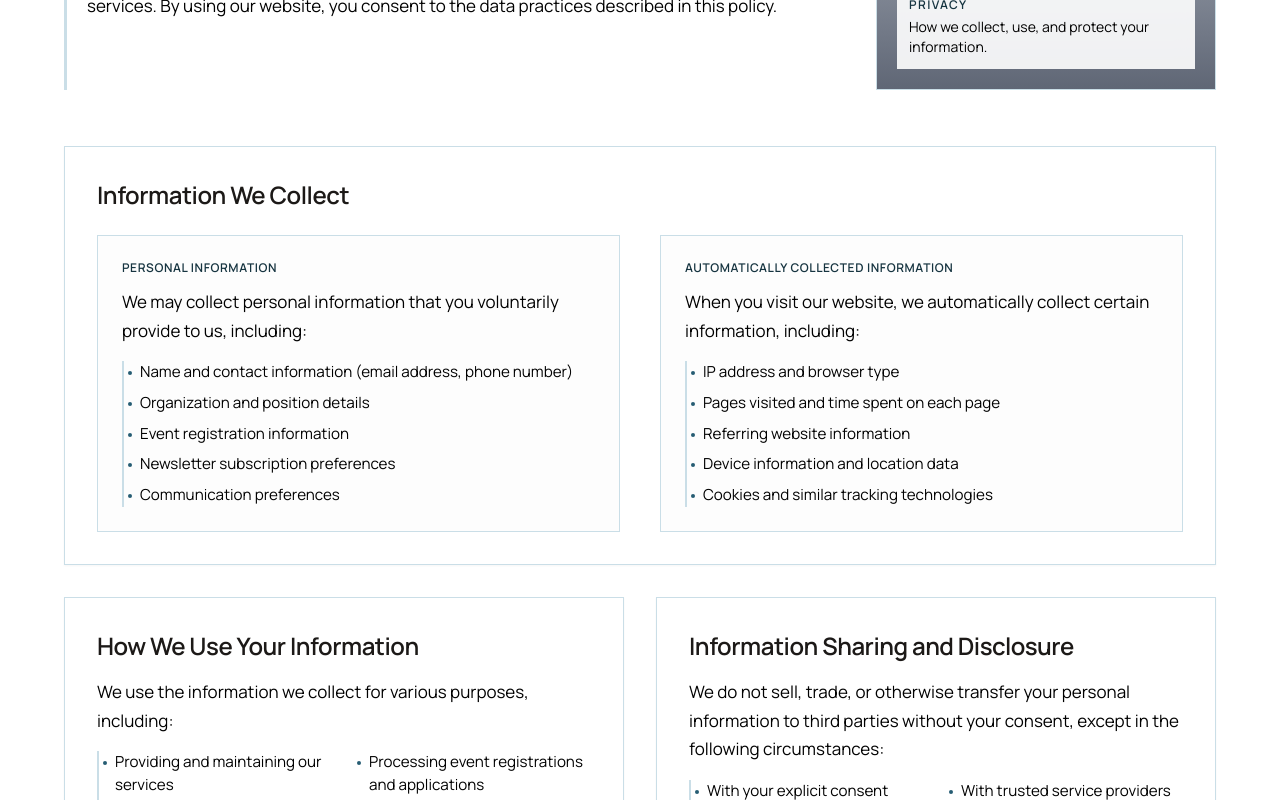
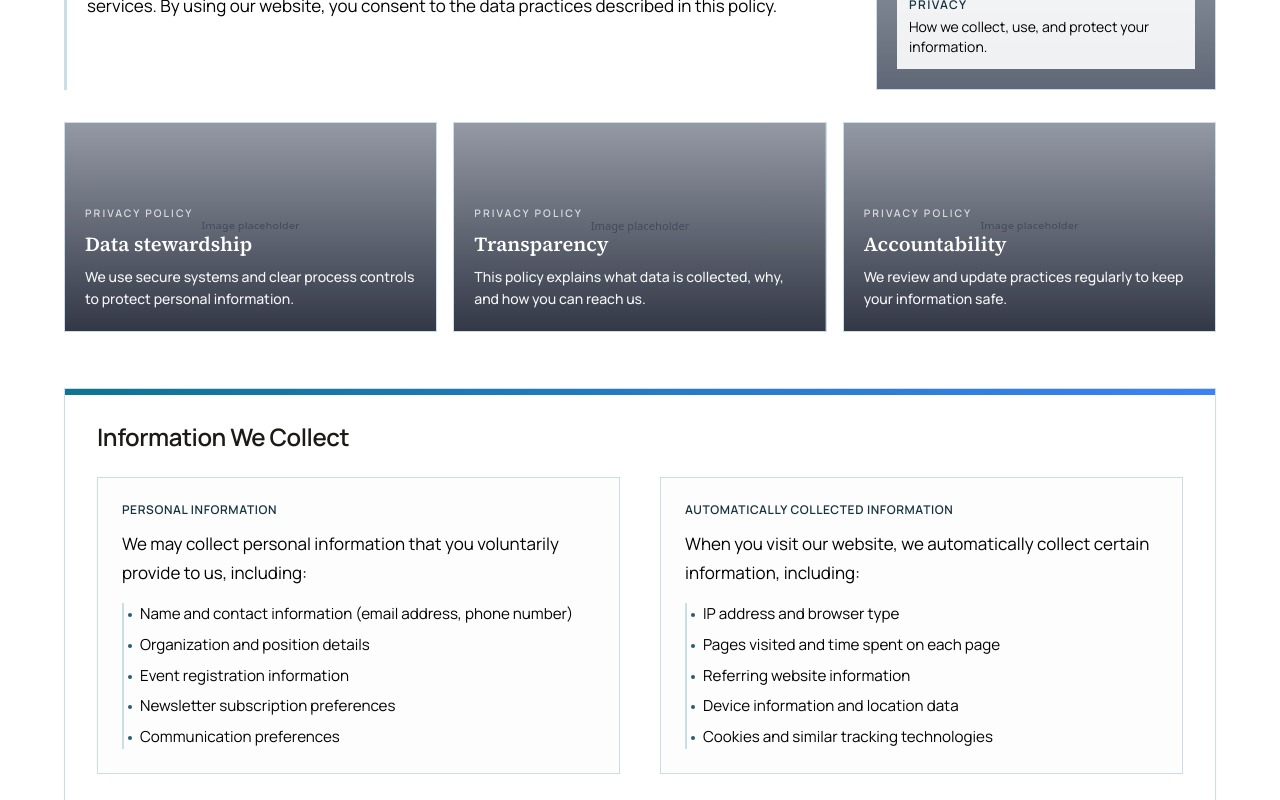
Before and after one commit to wastwagon/AGC, a Next.js app in the folder agc-site/: page /privacy-policy in a window 1280 px wide. Shown: the part 580-1380 px from the top of the page. Built offline with nearby package versions, Linux system fonts and the light colour scheme; no server answers; the database is empty.

Commit message:
Update files

```diff
--- a/agc-site/src/app/get-involved/partnership/page.tsx
+++ b/agc-site/src/app/get-involved/partnership/page.tsx
@@ -23,10 +23,19 @@ export default async function PartnershipPage() {
   const c = (merged as unknown as typeof getInvolvedContent).partnership;
   const heroImage = (await resolveImageUrl((c as Record<string, unknown>).heroImage as string | undefined)) || placeholderImages.getInvolved;
 
-  type PartnershipCard = { title: string; description: string };
-  const partnershipCards: PartnershipCard[] = Array.isArray((c as Record<string, unknown>).cards) && ((c as Record<string, unknown>).cards as PartnershipCard[]).length > 0
-    ? ((c as Record<string, unknown>).cards as PartnershipCard[])
-    : (getInvolvedContent.opportunities.find(opp => opp.id === "partnership")?.cards as PartnershipCard[] | undefined) ?? [];
+  type PartnershipCard = { id: number; title: string; description: string; backgroundImage?: string };
+  const rawCards =
+    Array.isArray((c as Record<string, unknown>).cards) && ((c as Record<string, unknown>).cards as PartnershipCard[]).length > 0
+      ? ((c as Record<string, unknown>).cards as PartnershipCard[])
+      : (getInvolvedContent.opportunities.find((opp) => opp.id === "partnership")?.cards as
+          | Array<{ title: string; description: string; backgroundImage?: string }>
+          | undefined) ?? [];
+  const partnershipCards: PartnershipCard[] = rawCards.map((card, index) => ({
+    id: typeof (card as { id?: unknown }).id === "number" ? Number((card as { id?: unknown }).id) : index + 1,
+    title: card.title,
+    description: card.description,
+    backgroundImage: card.backgroundImage,
+  }));
 
   return (
     <>
--- a/agc-site/src/app/privacy-policy/page.tsx
+++ b/agc-site/src/app/privacy-policy/page.tsx
@@ -33,6 +33,17 @@ export default async function PrivacyPolicyPage() {
     .filter(Boolean)
     .join(" · ");
   const introVisual = heroSrc ?? placeholderImages.about;
+  const contentMap = content as Record<string, unknown>;
+  const getImageRef = (key: string) =>
+    typeof contentMap[key] === "string" ? String(contentMap[key]).trim() : "";
+  const [sectionVisualAResolved, sectionVisualBResolved, sectionVisualCResolved] = await Promise.all([
+    resolveImageUrl(getImageRef("sectionVisualA") || getImageRef("sectionImageA") || content.sectionImage?.trim() || undefined),
+    resolveImageUrl(getImageRef("sectionVisualB") || getImageRef("sectionImageB") || undefined),
+    resolveImageUrl(getImageRef("sectionVisualC") || getImageRef("sectionImageC") || undefined),
+  ]);
+  const sectionVisualA = cardImageUrlOrNull(sectionVisualAResolved) ?? placeholderImages.events;
+  const sectionVisualB = cardImageUrlOrNull(sectionVisualBResolved) ?? placeholderImages.news;
+  const sectionVisualC = cardImageUrlOrNull(sectionVisualCResolved) ?? placeholderImages.about;
   const introSection = content.sections.find((section) => section.title.trim().toLowerCase() === "introduction");
   const introSectionText = "content" in (introSection ?? {}) ? introSection?.content?.trim() : "";
 
@@ -76,10 +87,44 @@ export default async function PrivacyPolicyPage() {
             </div>
           </div>
 
+          <div className="mt-8 grid gap-4 md:grid-cols-3">
+            {[
+              {
+                title: "Data stewardship",
+                body: "We use secure systems and clear process controls to protect personal information.",
+                image: sectionVisualA,
+              },
+              {
+                title: "Transparency",
+                body: "This policy explains what data is collected, why, and how you can reach us.",
+                image: sectionVisualB,
+              },
+              {
+                title: "Accountability",
+                body: "We review and update practices regularly to keep your information safe.",
+                image: sectionVisualC,
+              },
+            ].map((item) => (
+              <article key={item.title} className="relative min-h-[210px] overflow-hidden border border-border/80 bg-slate-900">
+                <div
+                  className="absolute inset-0 bg-cover bg-center"
+                  style={{
+                    backgroundImage: `linear-gradient(to bottom, rgba(2,6,23,0.35), rgba(2,6,23,0.78)), url('${item.image}')`,
+                  }}
+                />
+                <div className="relative z-10 flex h-full flex-col justify-end p-5 text-white">
+                  <p className="text-[0.65rem] font-semibold uppercase tracking-[0.2em] text-white/75">Privacy policy</p>
+                  <h3 className="mt-2 font-serif text-xl font-semibold">{item.title}</h3>
+                  <p className="mt-2 text-sm font-medium leading-relaxed text-white/95">{item.body}</p>
+                </div>
+              </article>
+            ))}
+          </div>
+
           <div className="mt-14 grid gap-8 lg:grid-cols-2">
             {content.sections
               .filter((section) => section.title.trim().toLowerCase() !== "introduction")
-              .map((section) => {
+              .map((section, index) => {
               const subs =
                 "subsections" in section && Array.isArray(section.subsections) ? section.subsections : [];
               const lead = "content" in section ? section.content?.trim() ?? "" : "";
@@ -94,12 +139,23 @@ export default async function PrivacyPolicyPage() {
                   key={section.title}
                   className={
                     spanFull
-                      ? "page-card p-6 sm:p-8 lg:col-span-2"
+                      ? "page-card relative overflow-hidden border-border/90 p-6 sm:p-8 lg:col-span-2"
                       : isCompact
-                        ? "page-card p-6 sm:p-7"
-                        : "page-card p-6 sm:p-8"
+                        ? "page-card relative overflow-hidden border-border/90 p-6 sm:p-7"
+                        : "page-card relative overflow-hidden border-border/90 p-6 sm:p-8"
                   }
                 >
+                  <div
+                    className="pointer-events-none absolute inset-x-0 top-0 h-1.5"
+                    style={{
+                      background:
+                        index % 3 === 0
+                          ? "linear-gradient(to right, rgb(14 116 144), rgb(59 130 246))"
+                          : index % 3 === 1
+                            ? "linear-gradient(to right, rgb(22 163 74), rgb(14 116 144))"
+                            : "linear-gradient(to right, rgb(180 83 9), rgb(217 119 6))",
+                    }}
+                  />
                   <h2 className="page-heading text-xl text-black sm:text-2xl">{section.title}</h2>
                   {lead ? <p className="mt-4 page-prose text-[0.98rem]">{section.content}</p> : null}
 
--- a/agc-site/src/app/terms-of-service/page.tsx
+++ b/agc-site/src/app/terms-of-service/page.tsx
@@ -32,6 +32,17 @@ export default async function TermsOfServicePage() {
     .filter(Boolean)
     .join(" · ");
   const introVisual = heroSrc ?? placeholderImages.about;
+  const contentMap = content as Record<string, unknown>;
+  const getImageRef = (key: string) =>
+    typeof contentMap[key] === "string" ? String(contentMap[key]).trim() : "";
+  const [sectionVisualAResolved, sectionVisualBResolved, sectionVisualCResolved] = await Promise.all([
+    resolveImageUrl(getImageRef("sectionVisualA") || getImageRef("sectionImageA") || content.sectionImage?.trim() || undefined),
+    resolveImageUrl(getImageRef("sectionVisualB") || getImageRef("sectionImageB") || undefined),
+    resolveImageUrl(getImageRef("sectionVisualC") || getImageRef("sectionImageC") || undefined),
+  ]);
+  const sectionVisualA = cardImageUrlOrNull(sectionVisualAResolved) ?? placeholderImages.events;
+  const sectionVisualB = cardImageUrlOrNull(sectionVisualBResolved) ?? placeholderImages.news;
+  const sectionVisualC = cardImageUrlOrNull(sectionVisualCResolved) ?? placeholderImages.about;
   const introSection = content.sections.find((section) => section.title.trim().toLowerCase() === "introduction");
   const introSectionText = "content" in (introSection ?? {}) ? introSection?.content?.trim() : "";
 
@@ -74,10 +85,44 @@ export default async function TermsOfServicePage() {
             </div>
           </div>
 
+          <div className="mt-8 grid gap-4 md:grid-cols-3">
+            {[
+              {
+                title: "Fair use",
+                body: "Clear expectations for using our website content, resources, and services responsibly.",
+                image: sectionVisualA,
+              },
+              {
+                title: "User responsibilities",
+                body: "Guidelines to help maintain safe, respectful, and lawful participation on the site.",
+                image: sectionVisualB,
+              },
+              {
+                title: "Legal clarity",
+                body: "Transparent terms that define rights, limitations, and important legal boundaries.",
+                image: sectionVisualC,
+              },
+            ].map((item) => (
+              <article key={item.title} className="relative min-h-[210px] overflow-hidden border border-border/80 bg-slate-900">
+                <div
+                  className="absolute inset-0 bg-cover bg-center"
+                  style={{
+                    backgroundImage: `linear-gradient(to bottom, rgba(2,6,23,0.35), rgba(2,6,23,0.78)), url('${item.image}')`,
+                  }}
+                />
+                <div className="relative z-10 flex h-full flex-col justify-end p-5 text-white">
+                  <p className="text-[0.65rem] font-semibold uppercase tracking-[0.2em] text-white/75">Terms of service</p>
+                  <h3 className="mt-2 font-serif text-xl font-semibold">{item.title}</h3>
+                  <p className="mt-2 text-sm font-medium leading-relaxed text-white/95">{item.body}</p>
+                </div>
+              </article>
+            ))}
+          </div>
+
           <div className="mt-14 grid gap-8 lg:grid-cols-2">
             {content.sections
               .filter((section) => section.title.trim().toLowerCase() !== "introduction")
-              .map((section) => {
+              .map((section, index) => {
               const subs =
                 "subsections" in section && Array.isArray(section.subsections) ? section.subsections : [];
               const lead = "content" in section ? section.content?.trim() ?? "" : "";
@@ -92,12 +137,23 @@ export default async function TermsOfServicePage() {
                   key={section.title}
                   className={
                     spanFull
-                      ? "page-card p-6 sm:p-8 lg:col-span-2"
+                      ? "page-card relative overflow-hidden border-border/90 p-6 sm:p-8 lg:col-span-2"
                       : isCompact
-                        ? "page-card p-6 sm:p-7"
-                        : "page-card p-6 sm:p-8"
+                        ? "page-card relative overflow-hidden border-border/90 p-6 sm:p-7"
+                        : "page-card relative overflow-hidden border-border/90 p-6 sm:p-8"
                   }
                 >
+                  <div
+                    className="pointer-events-none absolute inset-x-0 top-0 h-1.5"
+                    style={{
+                      background:
+                        index % 3 === 0
+                          ? "linear-gradient(to right, rgb(14 116 144), rgb(59 130 246))"
+                          : index % 3 === 1
+                            ? "linear-gradient(to right, rgb(22 163 74), rgb(14 116 144))"
+                            : "linear-gradient(to right, rgb(180 83 9), rgb(217 119 6))",
+                    }}
+                  />
                   <h2 className="page-heading text-xl text-black sm:text-2xl">{section.title}</h2>
                   {lead ? <p className="mt-4 page-prose text-[0.98rem]">{section.content}</p> : null}
 
```
